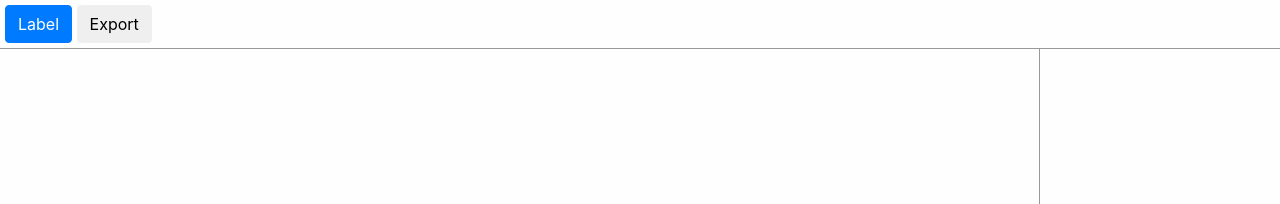
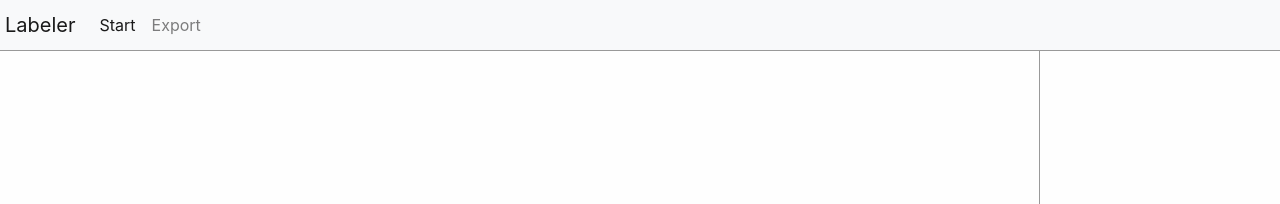
Before and after one commit to SezaH/Label, an Electron app: page index.html in a window 1280 px wide. Shown: the top 204 px of the page. Drawn offline with nearby package versions, Linux system fonts and the light colour scheme; no server answers.

Commit message:
Use navbar

```diff
--- a/index.html
+++ b/index.html
@@ -19,20 +19,39 @@
 <body>
   <div id="container">
 
-    <div id="header"
-         class="box">
-      <button type="button"
-              class="btn btn-primary"
-              data-toggle="modal"
-              data-target="#exampleModalCenter">
-        Label
+    <nav id="header"
+         class="navbar navbar-expand navbar-light bg-light">
+      <a class="navbar-brand"
+         href="#">Labeler</a>
+      <button class="navbar-toggler"
+              type="button"
+              data-toggle="collapse"
+              data-target="#navbarSupportedContent"
+              aria-controls="navbarSupportedContent"
+              aria-expanded="false"
+              aria-label="Toggle navigation">
+        <span class="navbar-toggler-icon"></span>
       </button>
 
-      <button id="export-btn"
-              type="button"
-              class="btn">Export</button>
-    </div>
-
+      <div class="collapse navbar-collapse"
+           id="navbarSupportedContent">
+        <ul class="navbar-nav mr-auto">
+          <li class="nav-item active">
+            <a data-toggle="modal"
+               data-target="#exampleModalCenter"
+               class="nav-link"
+               href="#">Start
+              <span class="sr-only">(current)</span>
+            </a>
+          </li>
+          <li class="nav-item">
+            <a id="export-btn"
+               class="nav-link"
+               href="#">Export</a>
+          </li>
+        </ul>
+      </div>
+    </nav>
     <div id="main"
          class="box">
       <canvas id="image"></canvas>
```
Also changed, not shown: 1 other file.
